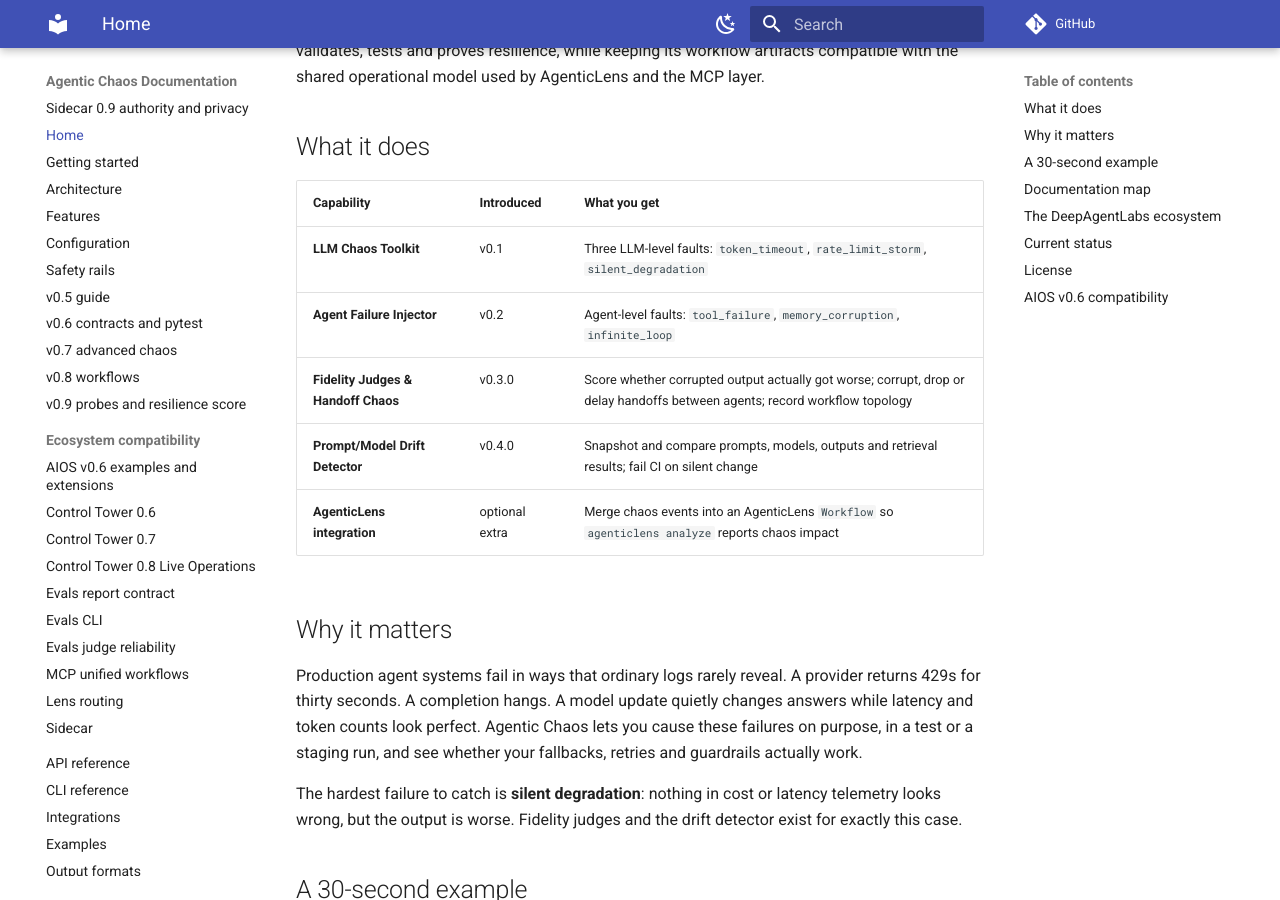
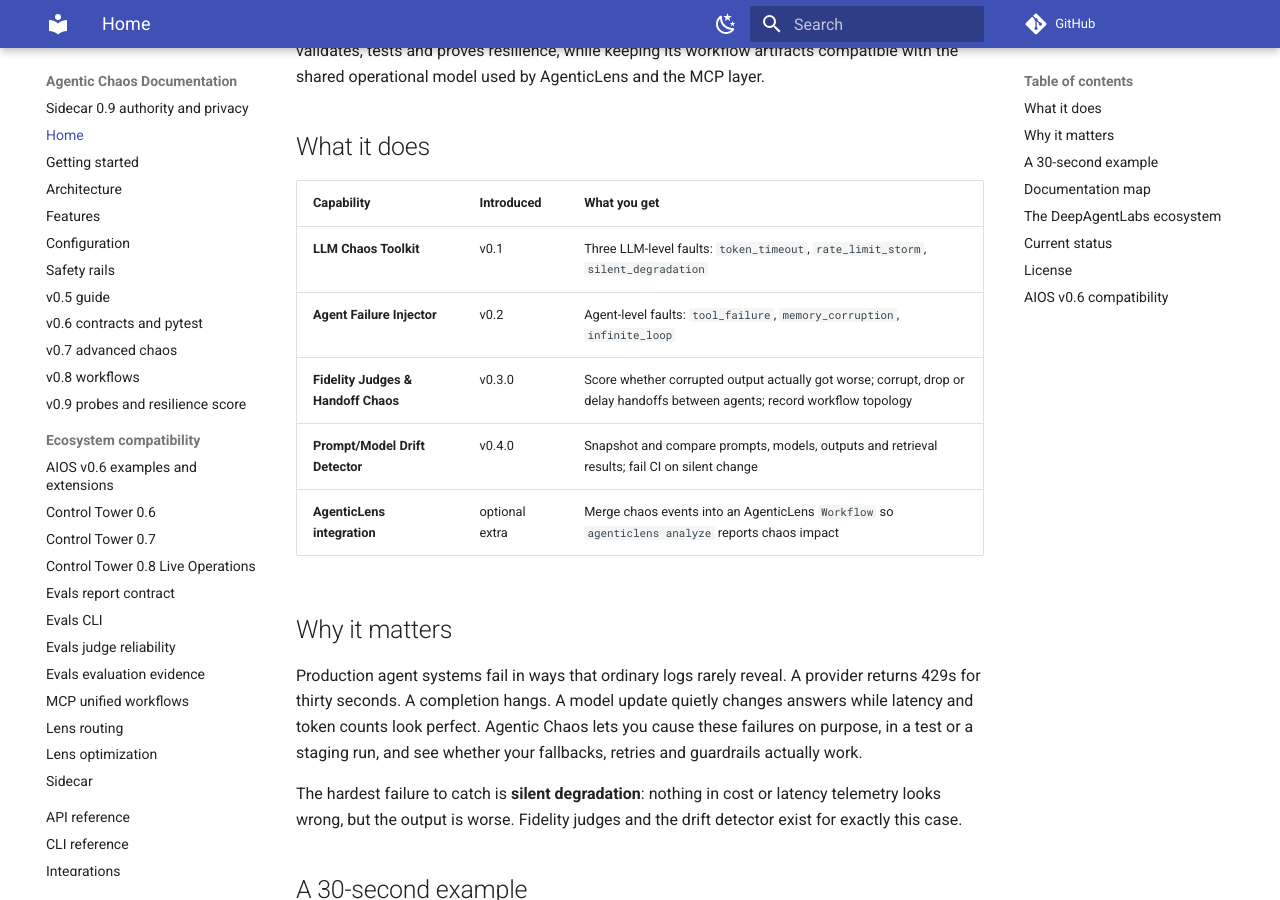
Before and after one commit to DeepAgentLabs/agentic-chaos, an MkDocs documentation site: the page built from docs/index.md, in a window 1280 px wide and 900 px high, scrolled down 438 px. Built offline with MkDocs 1.6.1 and Material for MkDocs 9.7.7, drawn with Linux system fonts in a browser that asks for light colours; comment, search, counter and statistics services are not loaded.

Commit message:
docs: add the Evals 0.10 and Lens 0.11 notes to the nav

```diff
--- a/mkdocs.yml
+++ b/mkdocs.yml
@@ -74,8 +74,10 @@ nav:
       - Evals report contract: evals-report-contract.md
       - Evals CLI: evals-0.8-cli.md
       - Evals judge reliability: evals-0.9-judge-reliability.md
+      - Evals evaluation evidence: evals-0.10-aios-evidence.md
       - MCP unified workflows: mcp-0.4-unified-workflows.md
       - Lens routing: lens-0.10-routing.md
+      - Lens optimization: lens-0.11-optimization.md
       - Sidecar: sidecar-v0.8.md
   - API reference: api-reference.md
   - CLI reference: cli-reference.md
```
